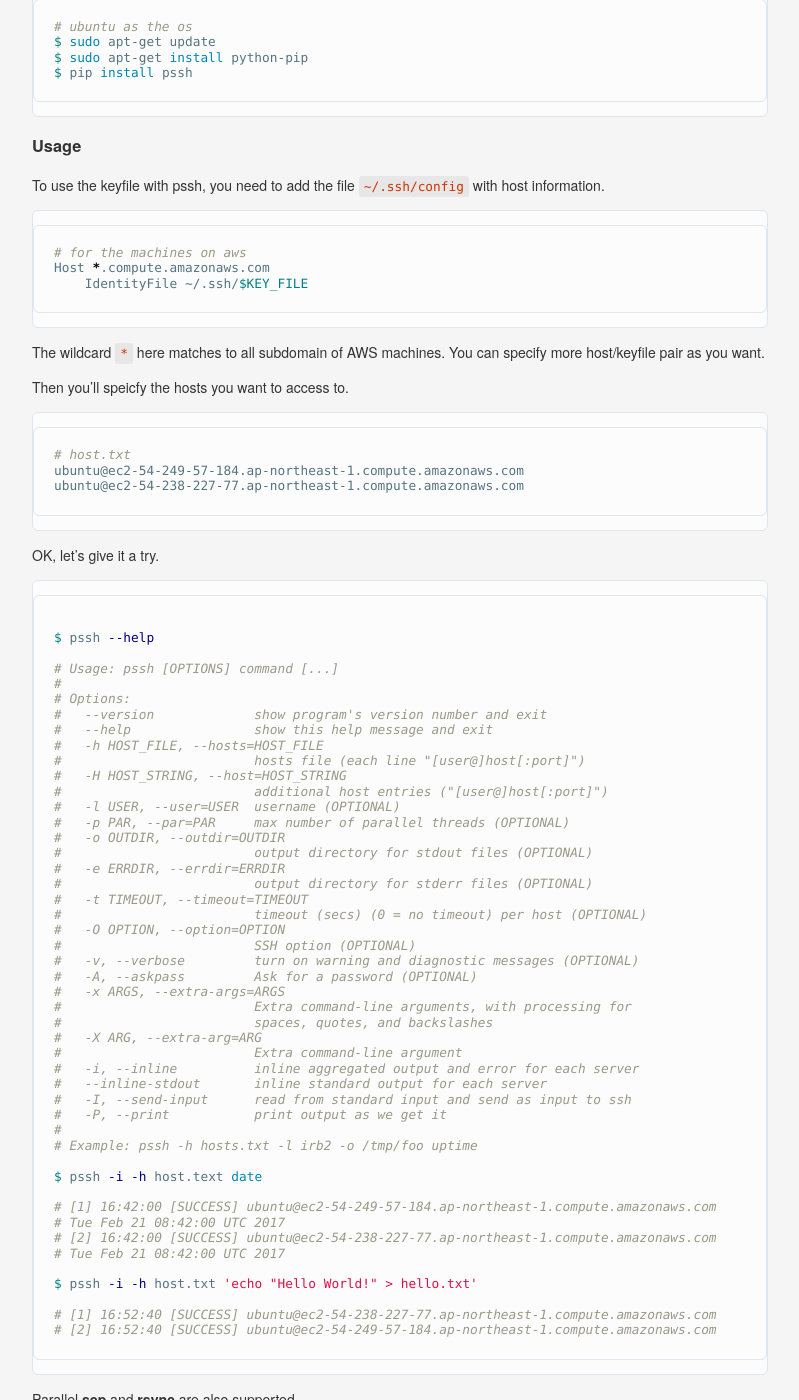
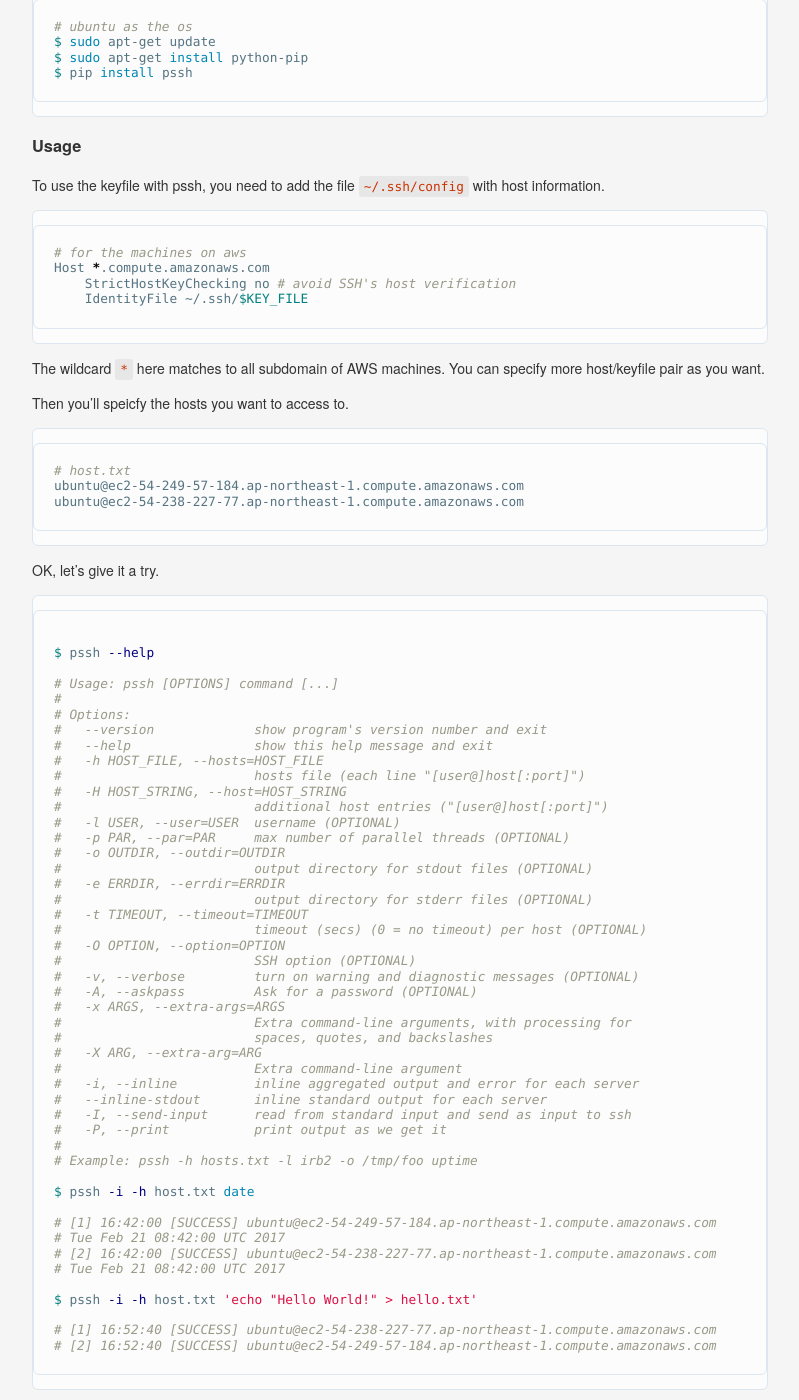
Before and after one commit to songyunlu/songyunlu.github.io, a Jekyll site: the page built from _posts/2017-02-21-using-pssh-to-control-multiple-machines-at-the-same-time.md, in a window 1280 px wide and 1400 px high, scrolled down 300 px. Shown: the whole window, without its empty margins (240-1039 px from the left). Built offline with Jekyll 4.4.1, drawn with Linux system fonts in a browser that asks for light colours; comment, search, counter and statistics services are not loaded.

Commit message:
Fixed typo and configurations in 2017-02-21-using-pssh-to-control-multiple-machines-at-the-same-time.md.

````diff
--- a/_posts/2017-02-21-using-pssh-to-control-multiple-machines-at-the-same-time.md
+++ b/_posts/2017-02-21-using-pssh-to-control-multiple-machines-at-the-same-time.md
@@ -22,6 +22,7 @@
 ```bash
 # for the machines on aws
 Host *.compute.amazonaws.com
+    StrictHostKeyChecking no # avoid SSH's host verification
     IdentityFile ~/.ssh/$KEY_FILE
 ```
 
@@ -74,7 +75,7 @@
 #
 # Example: pssh -h hosts.txt -l irb2 -o /tmp/foo uptime
 
-$ pssh -i -h host.text date
+$ pssh -i -h host.txt date
 
 # [1] 16:42:00 [SUCCESS] ubuntu@ec2-54-249-57-184.ap-northeast-1.compute.amazonaws.com
 # Tue Feb 21 08:42:00 UTC 2017
````
